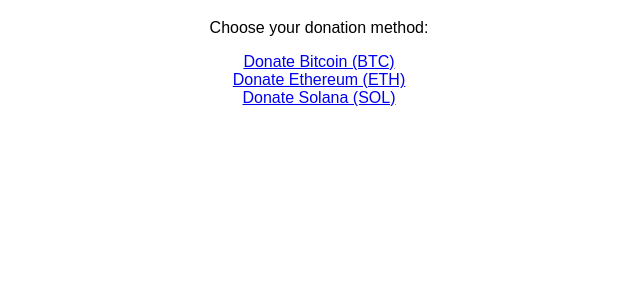
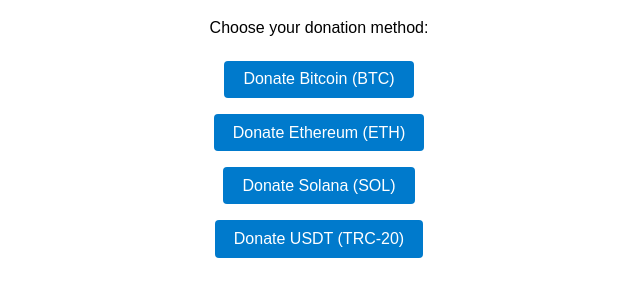
Before and after one commit to Hawkim/Hawkim, a plain HTML site: page docs/index.html in a window 1280 px wide. Shown: the part 102-398 px from the top of the page, without its empty margins (321-961 px from the left). Drawn offline with Linux system fonts and the light colour scheme.

Commit message:
Add USDT (TRC-20) donation page and badge

```diff
--- a/docs/index.html
+++ b/docs/index.html
@@ -1,11 +1,67 @@
 <!DOCTYPE html>
 <html lang="en">
-<head><meta charset="utf-8"/><title>Crypto Donations</title></head>
-<body style="font-family:sans-serif; text-align:center; padding:2rem;">
+<head>
+  <meta charset="utf-8" />
+  <title>Crypto Donations</title>
+  <style>
+    body {
+      font-family: sans-serif;
+      text-align: center;
+      padding: 2rem;
+    }
+    a.button {
+      display: inline-block;
+      margin: 0.5rem 0;
+      padding: 0.6em 1.2em;
+      background: #007acc;
+      color: white;
+      text-decoration: none;
+      border-radius: 4px;
+      font-size: 1rem;
+    }
+    a.button:hover {
+      opacity: 0.9;
+    }
+  </style>
+</head>
+<body>
   <h1>☕ Support My Open-Source Work</h1>
   <p>Choose your donation method:</p>
-  <a href="donate-btc.html">Donate Bitcoin (BTC)</a><br/>
-  <a href="donate-eth.html">Donate Ethereum (ETH)</a><br/>
-  <a href="donate-sol.html">Donate Solana (SOL)</a>
+
+  <a
+    href="donate-btc.html"
+    class="button"
+    target="_blank"
+    rel="noopener noreferrer"
+  >
+    Donate Bitcoin (BTC)
+  </a><br/>
+
+  <a
+    href="donate-eth.html"
+    class="button"
+    target="_blank"
+    rel="noopener noreferrer"
+  >
+    Donate Ethereum (ETH)
+  </a><br/>
+
+  <a
+    href="donate-sol.html"
+    class="button"
+    target="_blank"
+    rel="noopener noreferrer"
+  >
+    Donate Solana (SOL)
+  </a><br/>
+
+  <a
+    href="donate-usdt.html"
+    class="button"
+    target="_blank"
+    rel="noopener noreferrer"
+  >
+    Donate USDT (TRC-20)
+  </a>
 </body>
 </html>
```
